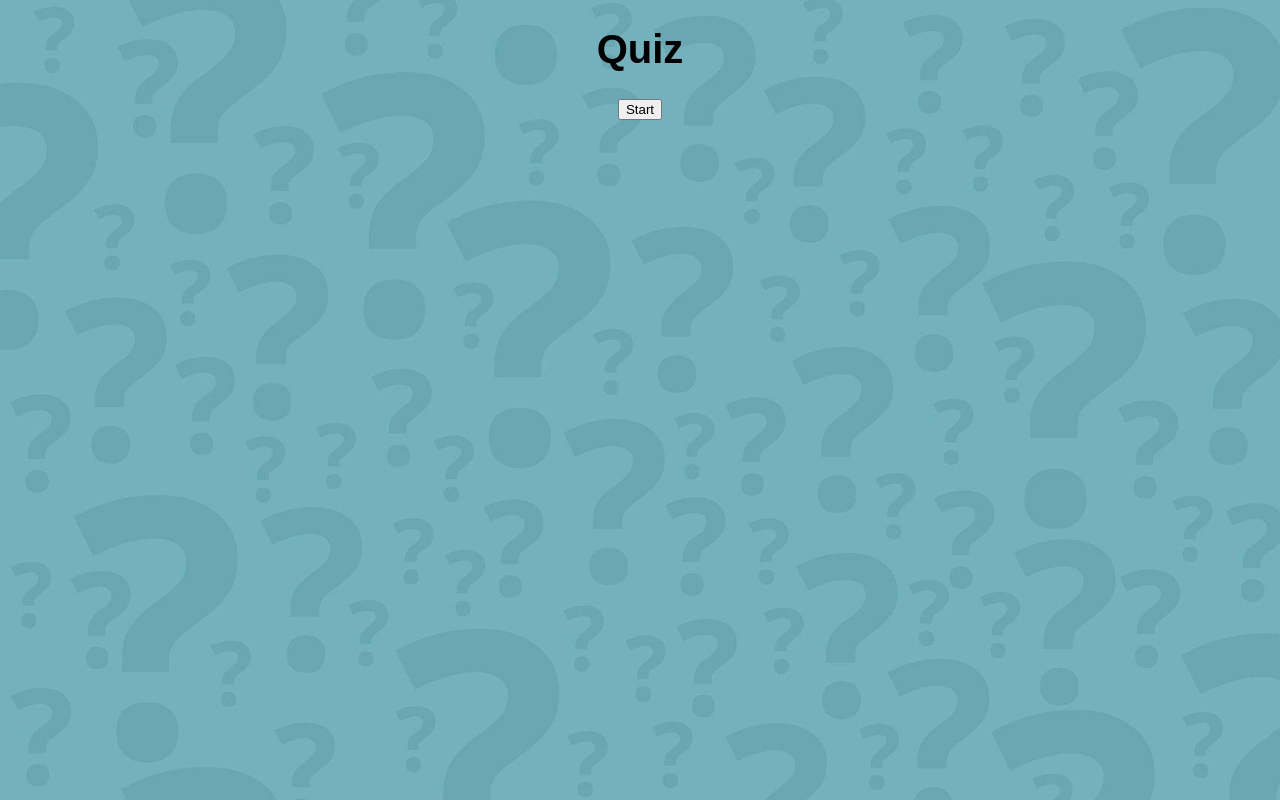
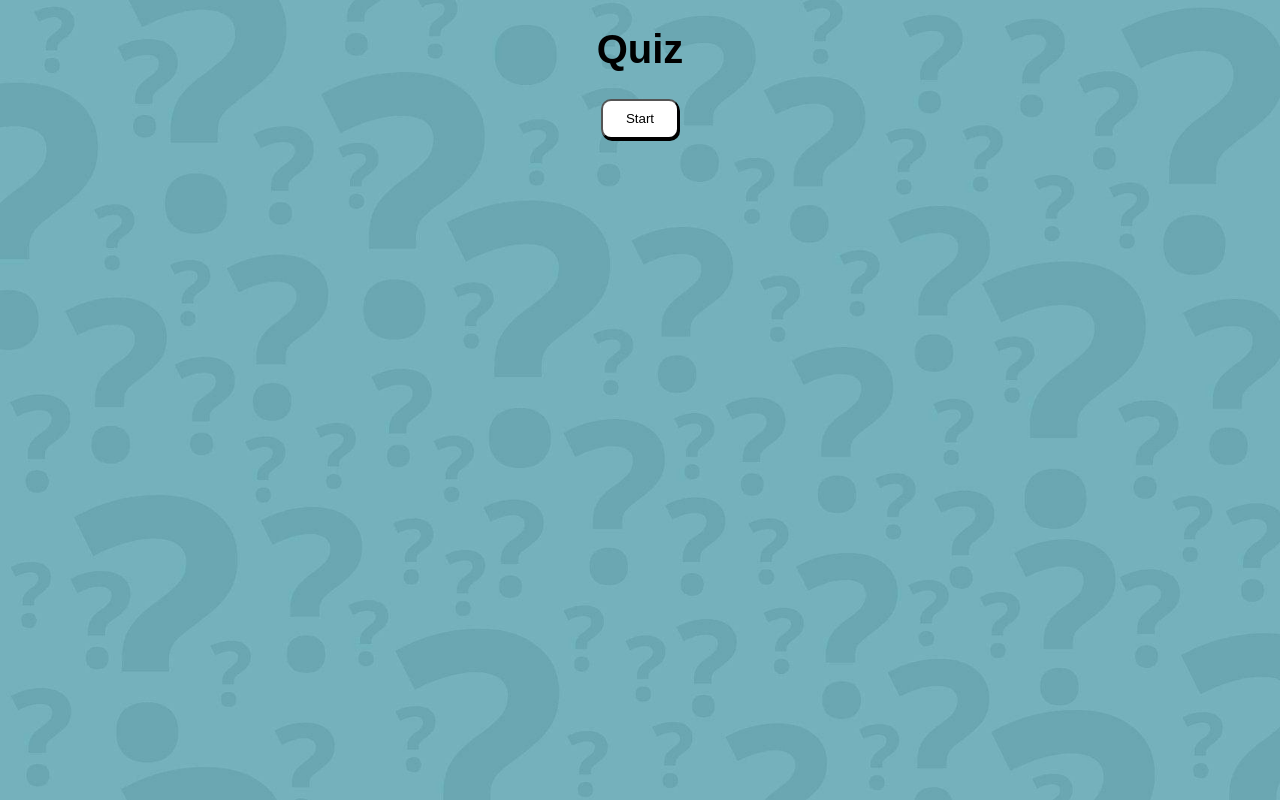
Before and after one commit to dstrivedi/react-typescript-quiz-app, a React (Create React App) app: page / in a window 1280 px wide. Built offline with nearby package versions, Linux system fonts and the light colour scheme.

Commit message:
adding styles for buttons

```diff
--- a/src/App.styles.ts
+++ b/src/App.styles.ts
@@ -31,4 +31,12 @@ export const Wrapper = styled.div `
     font-size : 2rem;
     margin: 0;
   }
+
+  .start, .next {
+    background: white;
+    height: 40px;
+    box-shadow: 1px 2px;
+    width: 90%;
+    border-radius: 10px;
+  }
 `
--- a/src/components/QuestionCard.styles.ts
+++ b/src/components/QuestionCard.styles.ts
@@ -5,7 +5,7 @@ export const Wrapper = styled.div `
     background-color: white;
     border-radius: 10px;
     padding: 20px;
-    margin: auto;
+    margin: 10px;
 `
 
 type ButtonWrapperProps = {
```
